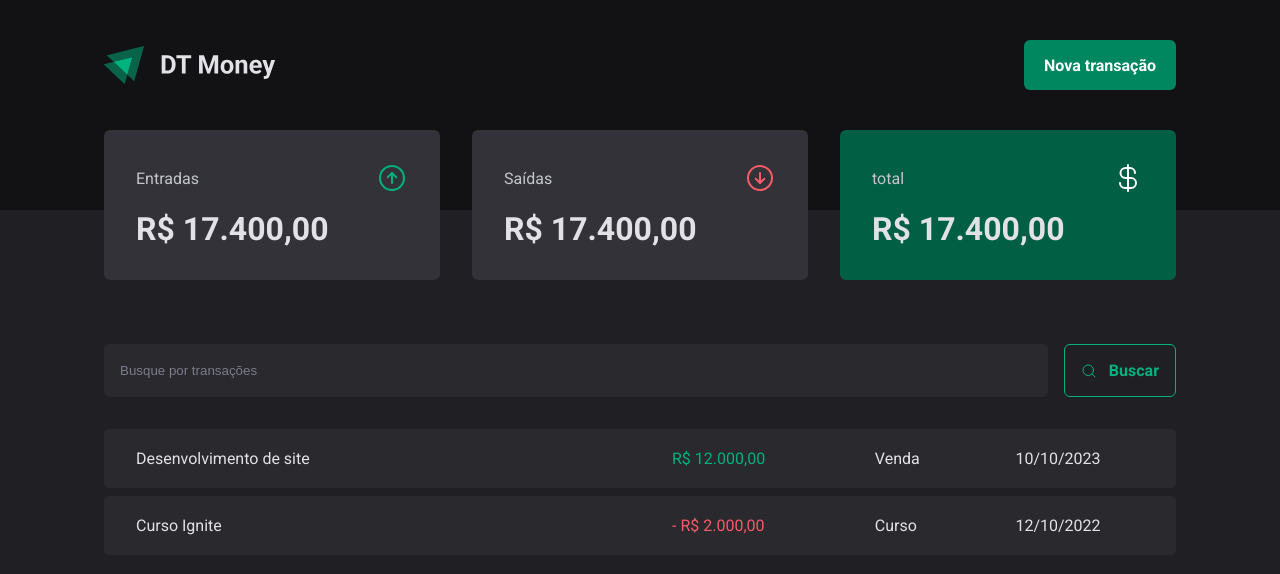
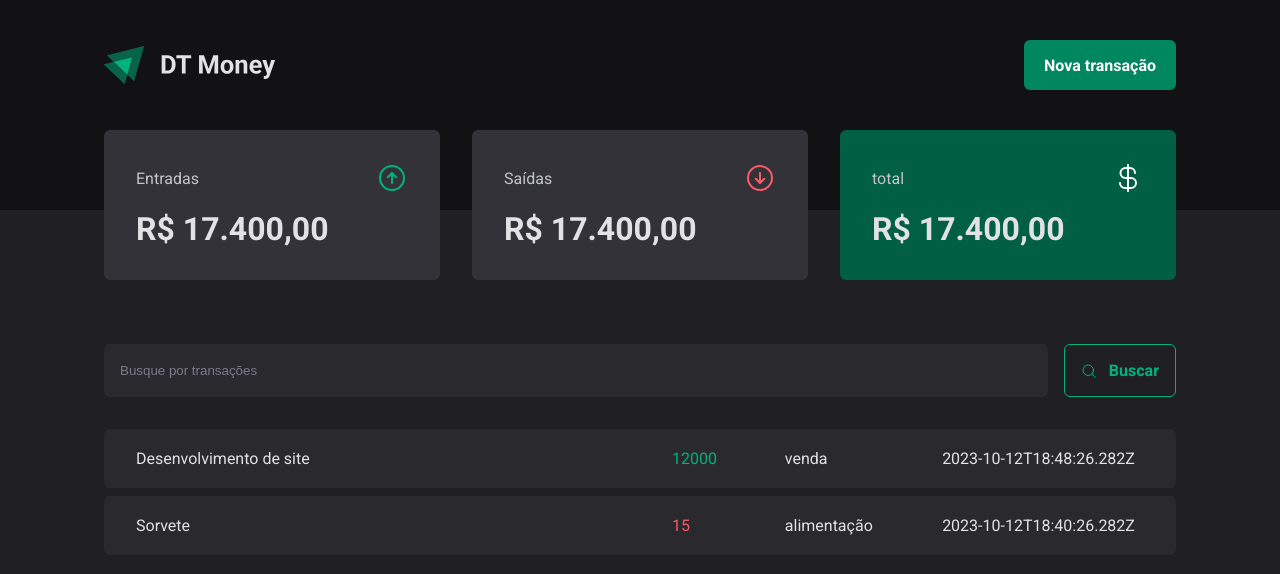
Before and after one commit to Igwbriel/dt-dinheiros, a React (Vite) app: page / in a window 1280 px wide. Shown: the top 574 px of the page. Built offline with nearby package versions, Linux system fonts and the light colour scheme; data requests are answered from the project's data file.

Commit message:
Adicionando e apresentando em tela as requisições da API

```diff
--- a/server.json
+++ b/server.json
@@ -6,7 +6,7 @@
       "type": "income",
       "category": "venda",
       "price": 12000,
-      "CreateAt": "2023-10-12T18:48:26.282Z"
+      "createAt": "2023-10-12T18:48:26.282Z"
     },
     {
       "id": 2,
@@ -14,7 +14,7 @@
       "type": "outcome",
       "category": "alimentação",
       "price": 15,
-      "CreateAt": "2023-10-12T18:40:26.282Z"
+      "createAt": "2023-10-12T18:40:26.282Z"
     }
   ]
 }
--- a/src/pages/Transactions/index.tsx
+++ b/src/pages/Transactions/index.tsx
@@ -1,3 +1,4 @@
+import { useEffect, useState } from 'react'
 import { Header } from '../../components/Header'
 import { Summary } from '../../components/summary'
 import { SearchForm } from './Components/SearchForm'
@@ -7,7 +8,29 @@
   TransactionsTable,
 } from './styles'
 
+interface Transaction {
+  id: number
+  description: string
+  type: 'income' | 'outcome'
+  price: number
+  category: string
+  createAt: string
+}
+
 export function Transactions() {
+  const [transactions, setTransactions] = useState<Transaction[]>([])
+
+  async function loadTransactions() {
+    const response = await fetch('http://localhost:3000/transactions')
+    const data = await response.json()
+
+    setTransactions(data)
+  }
+
+  useEffect(() => {
+    loadTransactions()
+  }, [])
+
   return (
     <div>
       <Header />
@@ -17,23 +40,20 @@
         <SearchForm />
         <TransactionsTable>
           <tbody>
-            <tr>
-              <td width="50%">Desenvolvimento de site</td>
-              <td>
-                <PriceHiglights variant="income">R$ 12.000,00</PriceHiglights>
-              </td>
-              <td>Venda</td>
-              <td>10/10/2023</td>
-            </tr>
-
-            <tr>
-              <td width="50%">Curso Ignite</td>
-              <td>
-                <PriceHiglights variant="outcome">- R$ 2.000,00</PriceHiglights>
-              </td>
-              <td>Curso</td>
-              <td>12/10/2022</td>
-            </tr>
+            {transactions.map((Transaction) => {
+              return (
+                <tr key={Transaction.id}>
+                  <td width="50%">{Transaction.description}</td>
+                  <td>
+                    <PriceHiglights variant={Transaction.type}>
+                      {Transaction.price}
+                    </PriceHiglights>
+                  </td>
+                  <td>{Transaction.category}</td>
+                  <td>{Transaction.createAt}</td>
+                </tr>
+              )
+            })}
           </tbody>
         </TransactionsTable>
       </TransactionsContainer>
```
